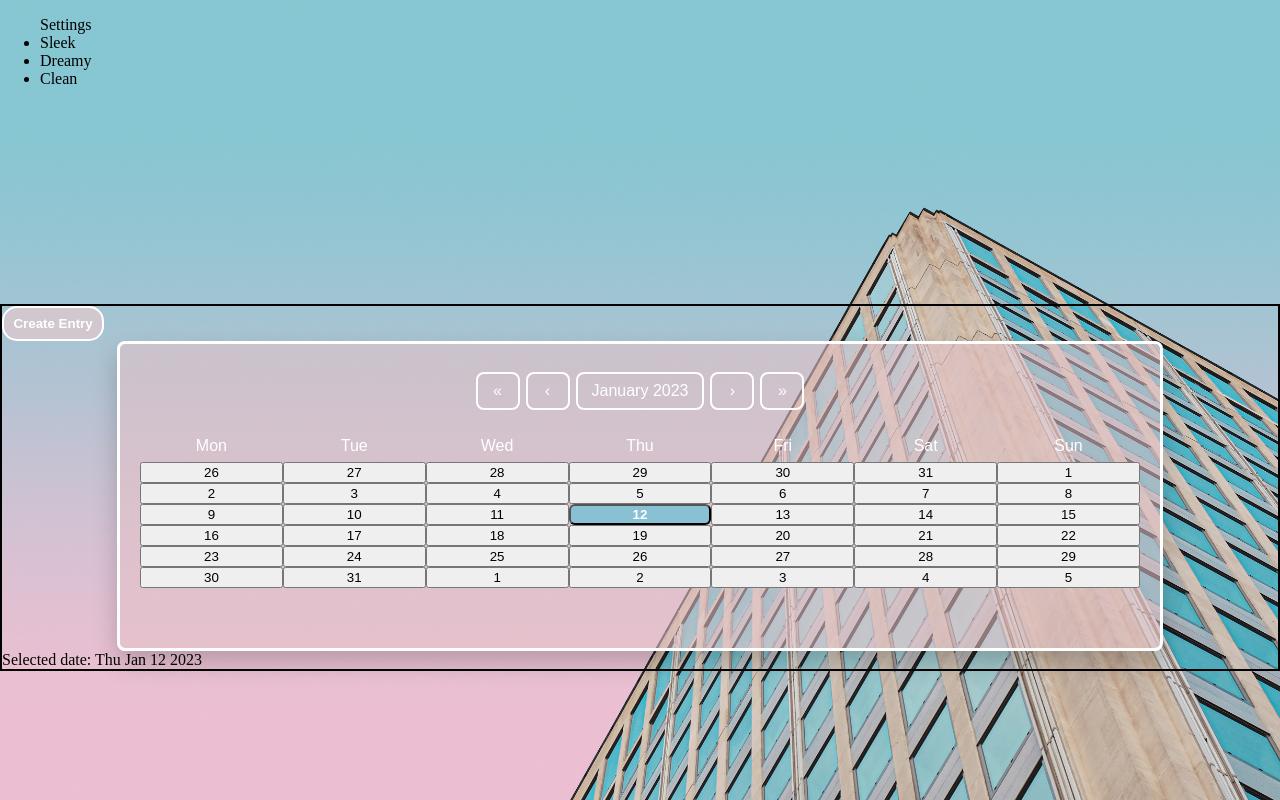
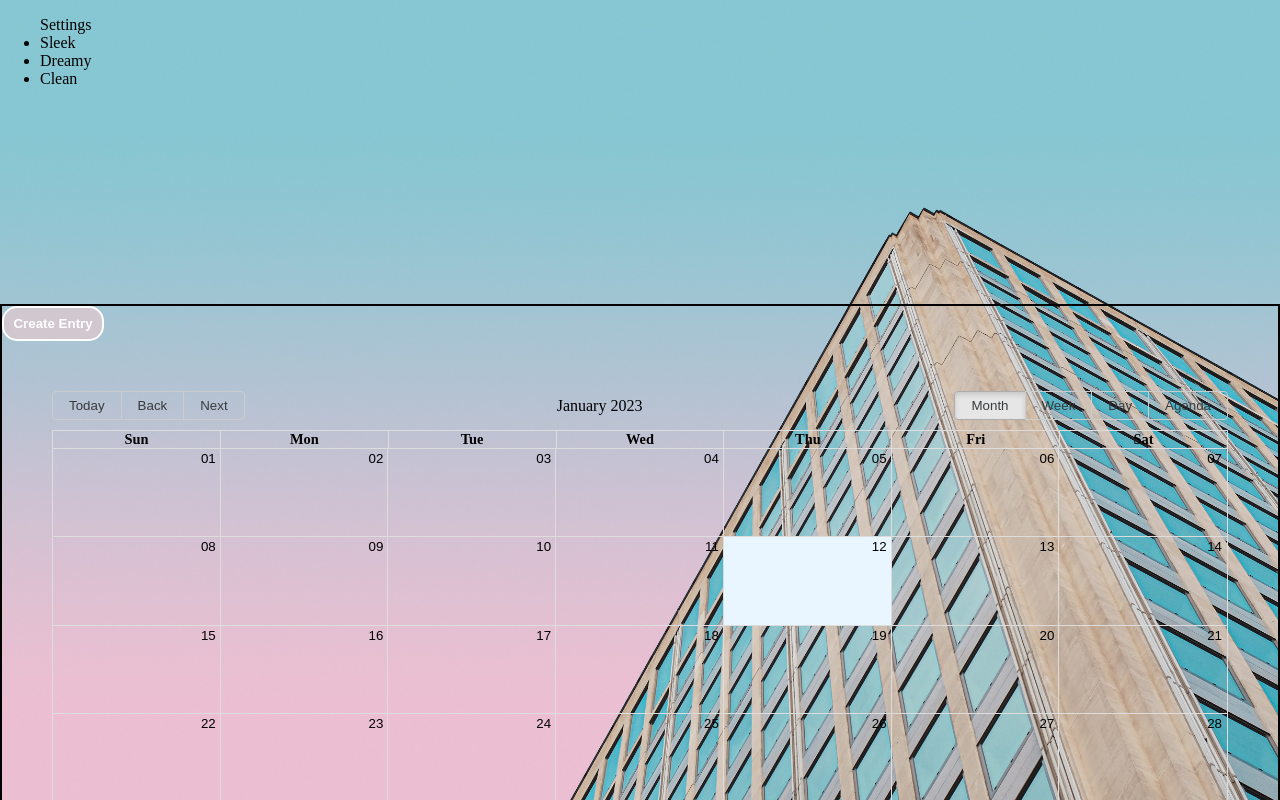
Before and after one commit to Ekfman/e-journal, a React (Create React App) app in the folder e-journal/: page / in a window 1280 px wide. Built offline with nearby package versions, Linux system fonts and the light colour scheme.

Commit message:
installing react big calendar

```diff
--- a/e-journal/package.json
+++ b/e-journal/package.json
@@ -15,8 +15,11 @@
     "node": "^18.13.0",
     "pg": "^8.9.0",
     "react": "^18.2.0",
+    "react-big-calendar": "^1.6.3",
     "react-calendar": "^4.0.0",
+    "react-datepicker": "^4.10.0",
     "react-dom": "^18.2.0",
+    "react-fns": "^1.4.0",
     "react-router-dom": "^6.6.2",
     "react-scripts": "5.0.1",
     "web-vitals": "^2.1.4"
--- a/e-journal/src/components/App.css
+++ b/e-journal/src/components/App.css
@@ -61,6 +61,7 @@
   font-family: Arial, Helvetica, sans-serif;
   line-height: 2em;
  }
+
  .react-calendar__navigation button {
   color: white;
   border-radius: 8px;
@@ -82,12 +83,10 @@
  abbr[title] {
   text-decoration: none;
  }
- /* .react-calendar__month-view__days__day--weekend {
-  color: #d10000;
- } */
+
  .react-calendar__tile:enabled:hover,
  .react-calendar__tile:enabled:focus {
-  background: #f8f8fa;
+  background: #89c1d4;
   color: #2a2a2a;
   font-weight: bold;
   border-radius: 6px;
@@ -99,13 +98,13 @@
  }
  .react-calendar__tile--now:enabled:hover,
  .react-calendar__tile--now:enabled:focus {
-  background: #48d5eb33;
+  background: #89c1d4;
   font-weight: bold;
   color: #2a2a2a;
  }
  .react-calendar__tile--hasActive:enabled:hover,
  .react-calendar__tile--hasActive:enabled:focus {
-  background: #f8f8fa;
+  background: #89c1d4;
  }
  .react-calendar__tile--active {
   background: #89c1d4;
--- a/e-journal/src/components/App.js
+++ b/e-journal/src/components/App.js
@@ -1,11 +1,27 @@
 import './App.css';
-// import 'react-calendar/dist/Calendar.css'
-import { useState } from 'react';
-import Calendar from 'react-calendar';
+// import { useState } from 'react';
+import { Calendar, dateFnsLocalizer } from 'react-big-calendar';
+import format from 'date-fns/format';
+import parse from 'date-fns/parse';
+import startOfWeek from 'date-fns/startOfWeek';
+import getDay from 'date-fns/getDay';
+import "react-big-calendar/lib/css/react-big-calendar.css";
+// import DatePicker from "react-datepicker";
 // import settings from '/assets'
 
+const locales = {
+  "en-US": require("date-fns/locale/en-US")
+}
+
+const localizer = dateFnsLocalizer({
+  format,
+  parse,
+  startOfWeek,
+  getDay,
+  locales
+})
+
 function App() {
-  const [date, setDate] = useState(new Date())
 
  return (
   <div className="app">
@@ -19,9 +35,8 @@
 
     <div className="calendar-container">
     <button className='newEntryButton'>Create Entry</button>
-      <center><Calendar onChange={setDate} value={date}/></center>
+      <center><Calendar localizer={localizer} style={{height: 500, margin: "50px"}}/></center>
     <div className="text-center">
-       Selected date: {date.toDateString()}
     </div>
     </div>
   </div>
```
Also changed, not shown: 1 other file (tests, documents, lock files or other folders).
